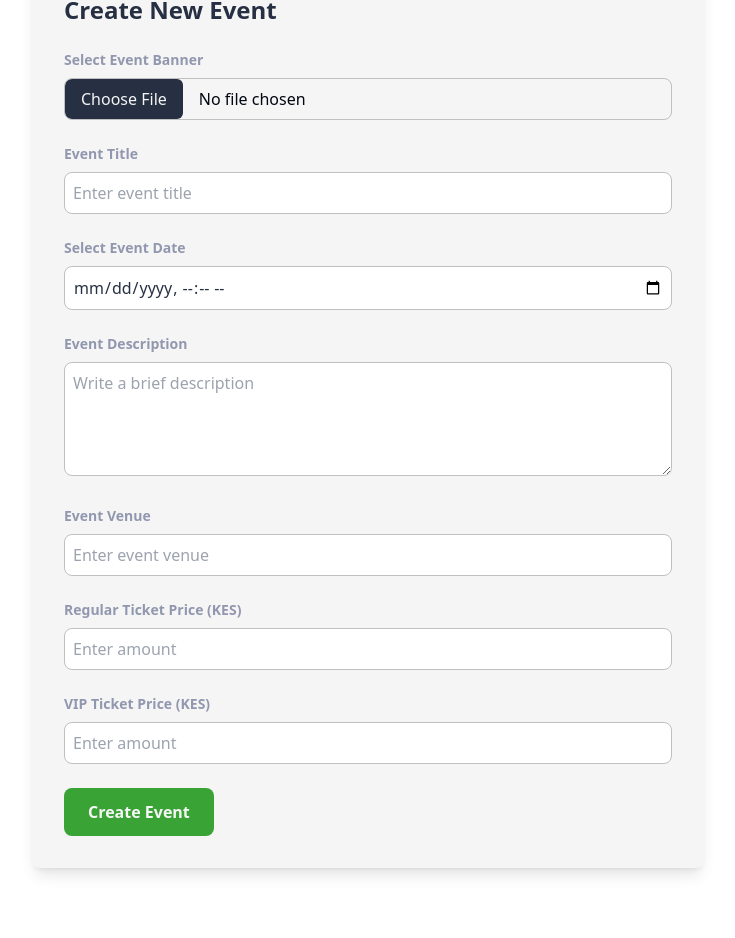
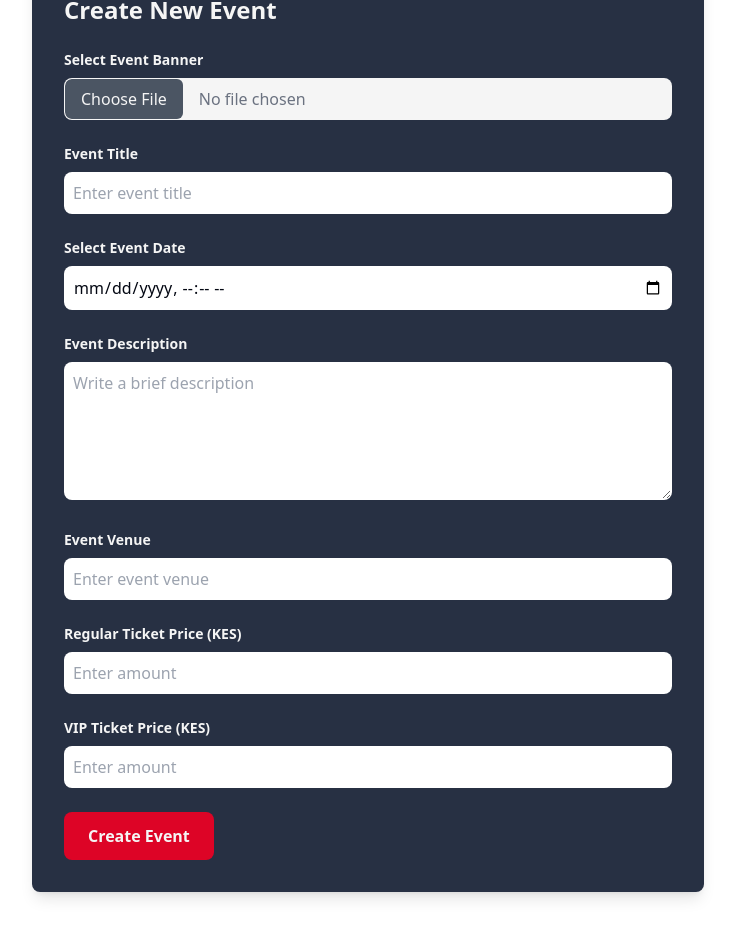
Before and after one commit to jimmindungu3/Tiketa, a React (Vite) app in the folder frontend/: page /create-event in a window 1280 px wide. Shown: the part 350-1288 px from the top of the page, without its empty margins (272-1007 px from the left). Built offline with nearby package versions, Linux system fonts and the light colour scheme; no server answers.

Commit message:
handle event submit

```diff
--- a/frontend/src/components/EventForm.jsx
+++ b/frontend/src/components/EventForm.jsx
@@ -59,142 +59,116 @@ const EventForm = () => {
   };
 
   return (
-    <div className="bg-white text-blue p-8 max-w-2xl mx-auto my-16 rounded-lg shadow-lg">
+    <div className="bg-blue text-white p-8 max-w-2xl mx-auto my-16 rounded-lg shadow-lg">
       <h2 className="text-2xl font-semibold mb-6">Create New Event</h2>
 
       <form onSubmit={handleSubmit} className="space-y-6">
         {/* Event Banner */}
         <div>
-          <label
-            htmlFor="image"
-            className="block text-bluegray text-sm font-bold mb-2"
-          >
+          <label htmlFor="image" className="block text-sm font-bold mb-2">
             Select Event Banner
           </label>
           <input
+            required
             name="image"
             type="file"
             accept="image/*"
             onChange={handleImageSelection}
-            className="block w-full text-gray-950 file:bg-blue file:text-white file:px-4 file:py-2 file:mr-4 file:rounded-md file:border-none border border-silver rounded-lg focus:outline-none focus:ring-2 focus:ring-safaricomgreen"
+            className="block w-full text-gray-500 bg-white file:bg-gray-600 file:text-white file:px-4 file:py-2 file:mr-4 file:rounded-md file:border-none border border-transparent focus:border-red-200 rounded-lg focus:outline-none"
           />
         </div>
 
         {/* Event Title */}
         <div>
-          <label
-            htmlFor="title"
-            className="block text-bluegray text-sm font-bold mb-2"
-          >
+          <label htmlFor="title" className="block text-sm font-bold mb-2">
             Event Title
           </label>
           <input
+            required
             type="text"
             name="title"
             value={title}
-            onChange={(e) => {
-              setTitle(e.target.value);
-            }}
-            className="w-full p-2 rounded-lg border border-silver focus:outline-none focus:ring-2 focus:ring-safaricomgreen"
+            onChange={(e) => setTitle(e.target.value)}
+            className="w-full p-2 rounded-lg border border-transparent focus:border-red-200  text-gray-950 focus:outline-none"
             placeholder="Enter event title"
           />
         </div>
 
         {/* Event Date */}
         <div>
-          <label
-            htmlFor="date"
-            className="block text-bluegray text-sm font-bold mb-2"
-          >
+          <label htmlFor="date" className="block text-sm font-bold mb-2">
             Select Event Date
           </label>
           <input
+            required
             type="datetime-local"
             name="date"
             value={date}
-            onChange={(e) => {
-              setDate(e.target.value);
-            }}
-            className="w-full p-2 rounded-lg border border-silver focus:outline-none focus:ring-2 focus:ring-safaricomgreen"
+            onChange={(e) => setDate(e.target.value)}
+            className="w-full p-2 rounded-lg border border-transparent focus:border-red-200  text-gray-950 focus:outline-none"
           />
         </div>
 
         {/* Event Description */}
         <div>
-          <label
-            htmlFor="description"
-            className="block text-bluegray text-sm font-bold mb-2"
-          >
+          <label htmlFor="description" className="block text-sm font-bold mb-2">
             Event Description
           </label>
           <textarea
+            required
             name="description"
-            rows="4"
+            rows="5"
             value={description}
-            onChange={(e) => {
-              setDescription(e.target.value);
-            }}
-            className="w-full p-2 rounded-lg border border-silver focus:outline-none focus:ring-2 focus:ring-safaricomgreen"
+            onChange={(e) => setDescription(e.target.value)}
+            className="w-full p-2 rounded-lg border border-transparent focus:border-red-200 text-gray-950 focus:outline-none"
             placeholder="Write a brief description"
           ></textarea>
         </div>
 
         {/* Event Venue */}
         <div>
-          <label
-            htmlFor="venue"
-            className="block text-bluegray text-sm font-bold mb-2"
-          >
+          <label htmlFor="venue" className="block text-sm font-bold mb-2">
             Event Venue
           </label>
           <input
+            required
             type="text"
             name="venue"
             value={venue}
-            onChange={(e) => {
-              setVenue(e.target.value);
-            }}
-            className="w-full p-2 rounded-lg border border-silver focus:outline-none focus:ring-2 focus:ring-safaricomgreen"
+            onChange={(e) => setVenue(e.target.value)}
+            className="w-full p-2 rounded-lg border border-transparent focus:border-red-200 text-gray-950 focus:outline-none"
             placeholder="Enter event venue"
           />
         </div>
 
         {/* Regular Ticket Price */}
         <div>
-          <label
-            htmlFor="regular"
-            className="block text-bluegray text-sm font-bold mb-2"
-          >
+          <label htmlFor="regular" className="block text-sm font-bold mb-2">
             Regular Ticket Price (KES)
           </label>
           <input
+            required
             type="number"
             name="regular"
             value={regular}
-            onChange={(e) => {
-              setRegular(e.target.value);
-            }}
-            className="w-full p-2 rounded-lg border border-silver focus:outline-none focus:ring-2 focus:ring-safaricomgreen"
+            onChange={(e) => setRegular(e.target.value)}
+            className="w-full p-2 rounded-lg border border-transparent focus:border-red-200 text-gray-950 focus:outline-none"
             placeholder="Enter amount"
           />
         </div>
 
         {/* VIP Ticket Price */}
         <div>
-          <label
-            htmlFor="vip"
-            className="block text-bluegray text-sm font-bold mb-2"
-          >
+          <label htmlFor="vip" className="block text-sm font-bold mb-2">
             VIP Ticket Price (KES)
           </label>
           <input
+            required
             type="number"
             name="vip"
             value={vip}
-            onChange={(e) => {
-              setVip(e.target.value);
-            }}
-            className="w-full p-2 rounded-lg border border-silver focus:outline-none focus:ring-2 focus:ring-safaricomgreen"
+            onChange={(e) => setVip(e.target.value)}
+            className="w-full p-2 rounded-lg border border-transparent focus:border-red-200 text-gray-950 focus:outline-none"
             placeholder="Enter amount"
           />
         </div>
@@ -203,7 +177,7 @@ const EventForm = () => {
         <div className="flex justify-between items-center">
           <button
             type="submit"
-            className="bg-safaricomgreen hover:bg-green-700 text-white font-bold py-3 px-6 rounded-lg focus:outline-none focus:ring-2 focus:ring-safaricomgreen transition-all duration-300"
+            className="bg-red-100 hover:bg-red-200 text-white font-bold py-3 px-6 rounded-lg focus:outline-none focus:ring-2 focus:ring-red-100 transition-all duration-300"
           >
             Create Event
           </button>
```
